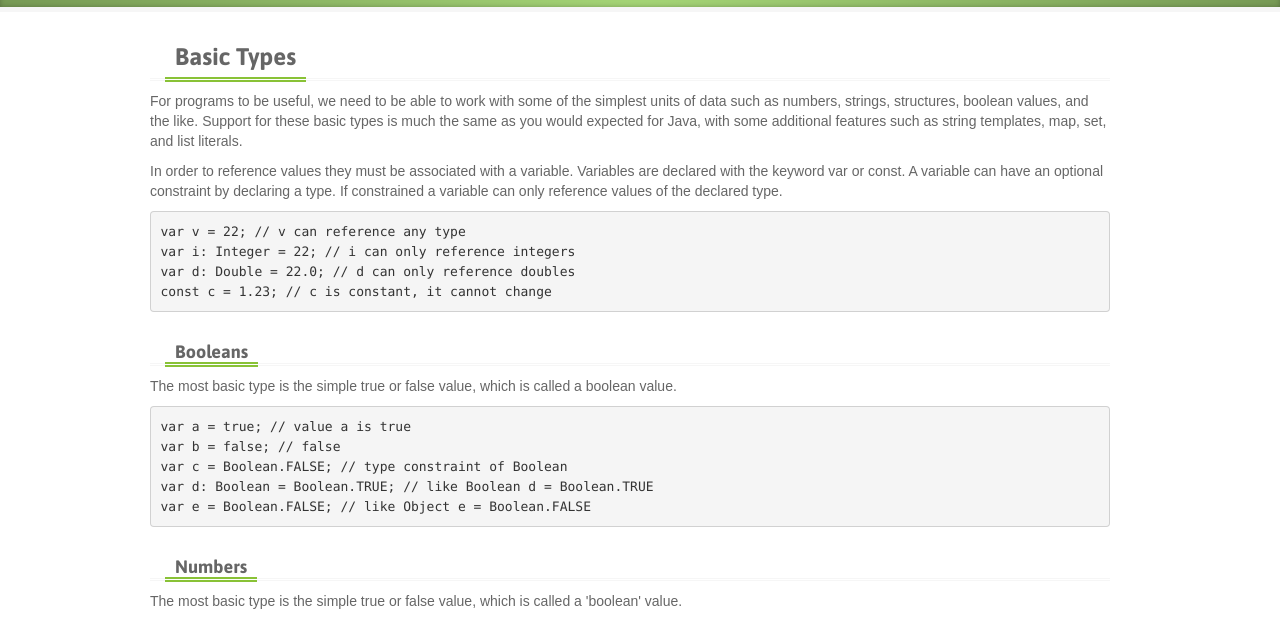
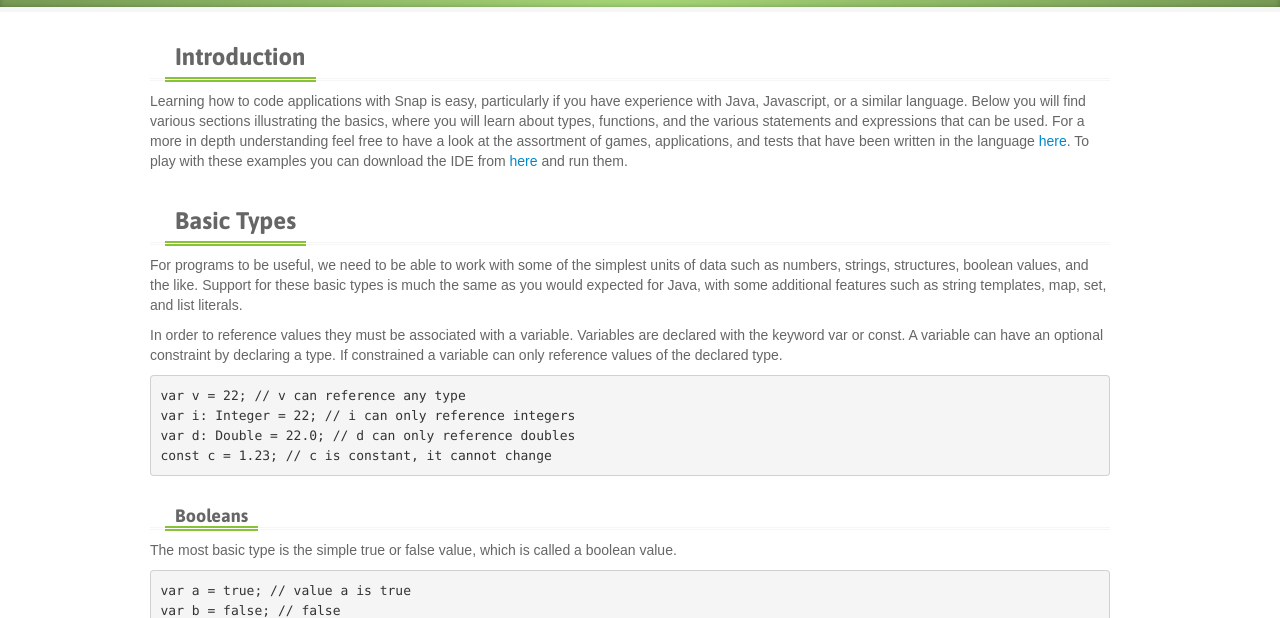
Before and after one commit to snapscript/snap-site, a plain HTML site: page www.snapscript.org/learn.html in a window 1280 px wide. Shown: the part 137-755 px from the top of the page. Drawn offline with Linux system fonts and the light colour scheme; a web font is replaced by a local one.

Commit message:
Update tutorial

```diff
--- a/www.snapscript.org/learn.html
+++ b/www.snapscript.org/learn.html
@@ -183,6 +183,22 @@
   </div>
 </div> <div id="wrapper">
   <div class="container">
+
+    <div class="row"><div class="about-desc">
+	<div class="title"><h3>Introduction</h3></div>
+<p>Learning how to code applications with Snap is easy, particularly if you have experience
+with Java, Javascript, or a similar language. Below you will find various sections
+illustrating the basics, where you will learn about types, functions, and the various
+statements and expressions that can be used. For a more in depth understanding feel free to have a look at the assortment of games, applications, and tests
+that have been written in the language <a href="https://github.com/snapscript/snap-develop/tree/master/snap-studio/work">here</a>. To play with these examples you
+can download the IDE from <a href="http://www.snapscript.org/download.html">here</a> and run them.</p>
+   <br>
+</div>
+</div>
+
+
+
+
     <div class="row"><div class="about-desc">
 	<div class="title"><h3>Basic Types</h3></div>
 	<p>For programs to be useful, we need to be able to work with some
```
